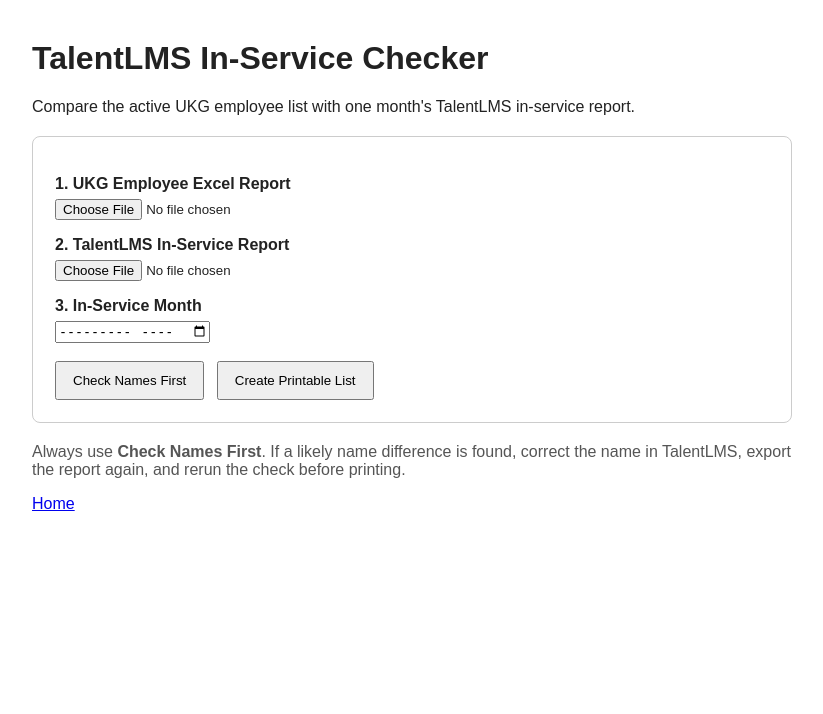
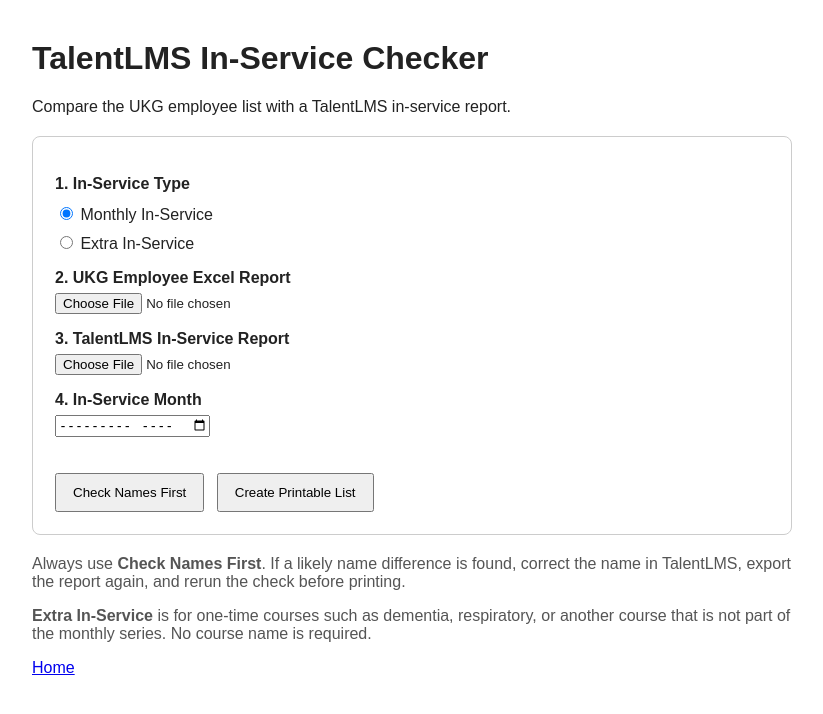
Before and after one commit to smartiespartiesforyou/landmark-hr-tools, a Flask app: page /talent-lms in a window 1280 px wide. Shown: the top 714 px of the page, without its empty margins (228-1051 px from the left). Run offline with Flask 3, Linux system fonts and the light colour scheme.

Commit message:
Add files via upload

```diff
--- a/templates/talent_lms.html
+++ b/templates/talent_lms.html
@@ -14,18 +14,30 @@
 </head>
 <body>
     <h1>TalentLMS In-Service Checker</h1>
-    <p>Compare the active UKG employee list with one month's TalentLMS in-service report.</p>
+    <p>Compare the UKG employee list with a TalentLMS in-service report.</p>
 
     <div class="card">
         <form method="POST" enctype="multipart/form-data">
-            <label for="ukg_file">1. UKG Employee Excel Report</label>
+            <label>1. In-Service Type</label>
+            <label style="font-weight:normal; margin-top:8px;">
+                <input type="radio" name="check_type" value="monthly" checked onchange="toggleMonth()">
+                Monthly In-Service
+            </label>
+            <label style="font-weight:normal; margin-top:6px;">
+                <input type="radio" name="check_type" value="extra" onchange="toggleMonth()">
+                Extra In-Service
+            </label>
+
+            <label for="ukg_file">2. UKG Employee Excel Report</label>
             <input id="ukg_file" type="file" name="ukg_file" accept=".xlsx" required>
 
-            <label for="talent_file">2. TalentLMS In-Service Report</label>
+            <label for="talent_file">3. TalentLMS In-Service Report</label>
             <input id="talent_file" type="file" name="talent_file" accept=".csv" required>
 
-            <label for="month">3. In-Service Month</label>
+            <div id="month_section">
+            <label for="month">4. In-Service Month</label>
             <input id="month" type="month" name="month" required>
+            </div>
 
             <br>
             <button type="submit" name="action" value="check_names">Check Names First</button>
@@ -34,6 +46,18 @@
     </div>
 
     <p class="note">Always use <b>Check Names First</b>. If a likely name difference is found, correct the name in TalentLMS, export the report again, and rerun the check before printing.</p>
+    <p class="note"><b>Extra In-Service</b> is for one-time courses such as dementia, respiratory, or another course that is not part of the monthly series. No course name is required.</p>
     <p><a href="/">Home</a></p>
+
+    <script>
+        function toggleMonth() {
+            const isMonthly = document.querySelector('input[name="check_type"]:checked').value === 'monthly';
+            const section = document.getElementById('month_section');
+            const month = document.getElementById('month');
+            section.style.display = isMonthly ? 'block' : 'none';
+            month.required = isMonthly;
+        }
+        toggleMonth();
+    </script>
 </body>
 </html>
```
